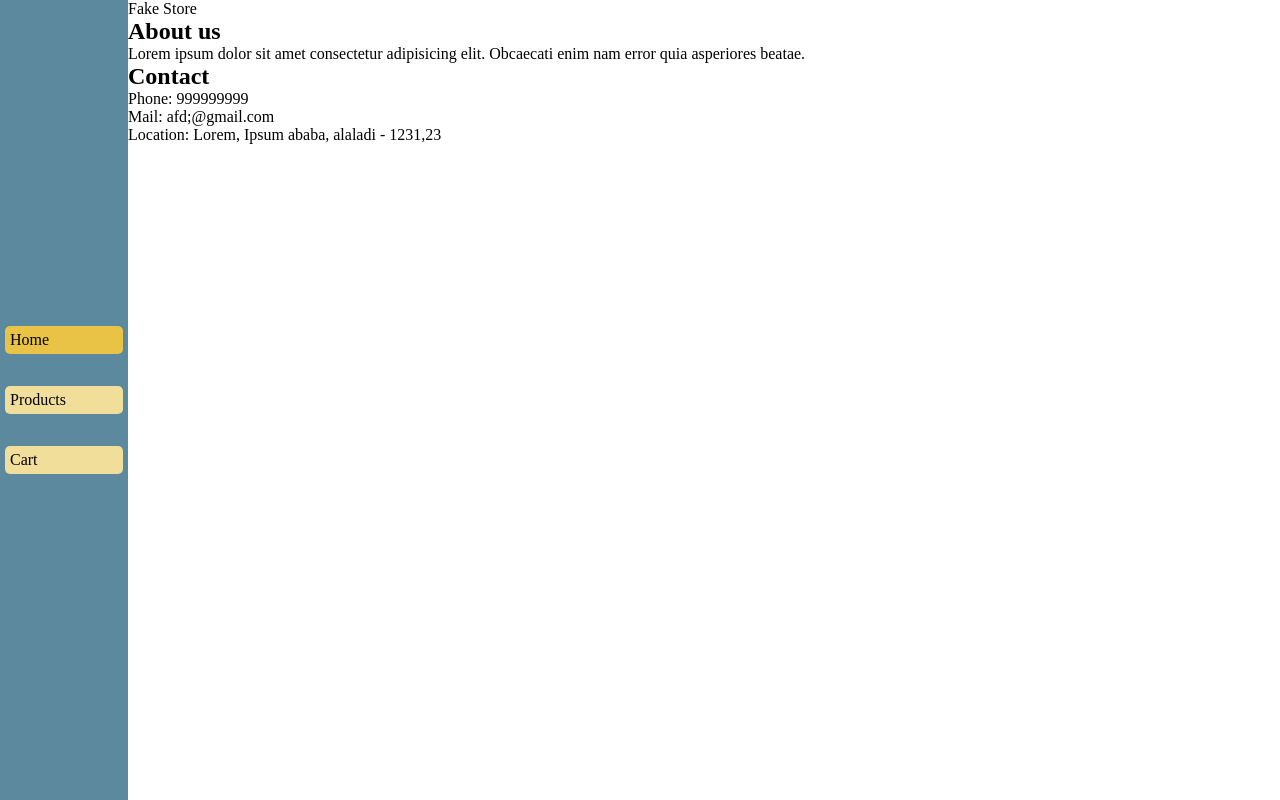
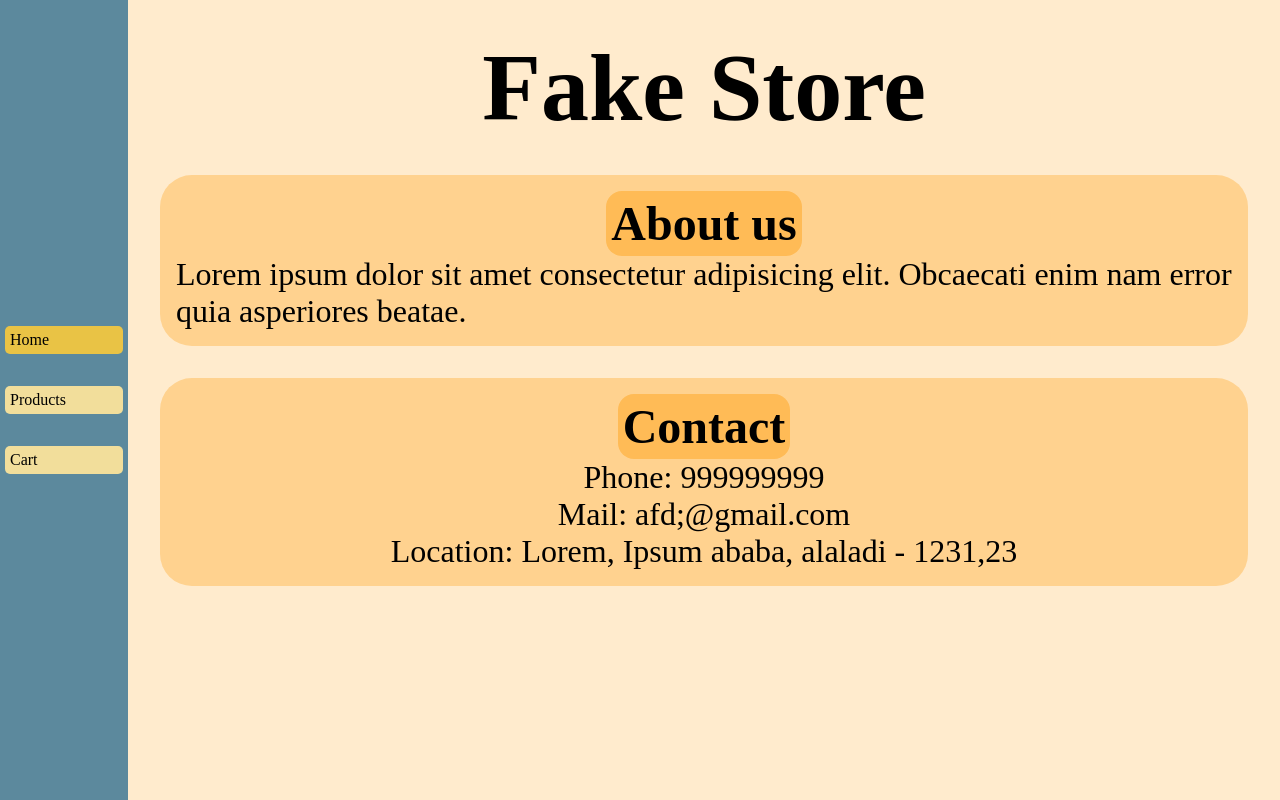
Before and after one commit to Punith1117/shopping-cart, a React (Vite) app: page /home in a window 1280 px wide. Built offline with nearby package versions, Linux system fonts and the light colour scheme; no server answers.

Commit message:
add styles to Home component

```diff
--- a/src/Home.jsx
+++ b/src/Home.jsx
@@ -1,7 +1,9 @@
+import { StyledHome } from "./styles/Home.style"
+
 function Home() {
     return(
-        <section className="home">
-            <div className="brand-name">Fake Store</div>
+        <StyledHome className="home">
+            <h1 className="brand-name">Fake Store</h1>
             <div className="about-us">
                 <h2>About us</h2>
                 <p>Lorem ipsum dolor sit amet consectetur adipisicing elit. Obcaecati enim nam error quia asperiores beatae.</p>
@@ -12,7 +14,7 @@ function Home() {
                 <p className="email">Mail: afd;@gmail.com</p>
                 <p className="location">Location: Lorem, Ipsum ababa, alaladi - 1231,23</p>
             </div>
-        </section>
+        </StyledHome>
 
     )
 }
--- /dev/null
+++ b/src/styles/Home.style.jsx
@@ -0,0 +1,32 @@
+import styled from "styled-components";
+
+export const StyledHome = styled.section`
+    background-color: blanchedalmond;
+
+    * {
+        display: flex;
+        flex-direction: column;
+        justify-content: center;
+        align-items: center;
+    }
+    .brand-name {
+        font-size: 6rem;
+        background-color: blanchedalmond;
+        margin: 2rem;
+    }
+    h2 {
+        background-color: #ffbb56;
+        font-size: 3rem;
+        padding: 5px;
+        border-radius: 1rem;
+    }
+    p {
+        font-size: 2rem;
+    }
+    .contact, .about-us {
+        margin: 2rem;
+        background-color: #ffd28f;
+        border-radius: 2rem;
+        padding: 1rem;
+    }
+`
```
